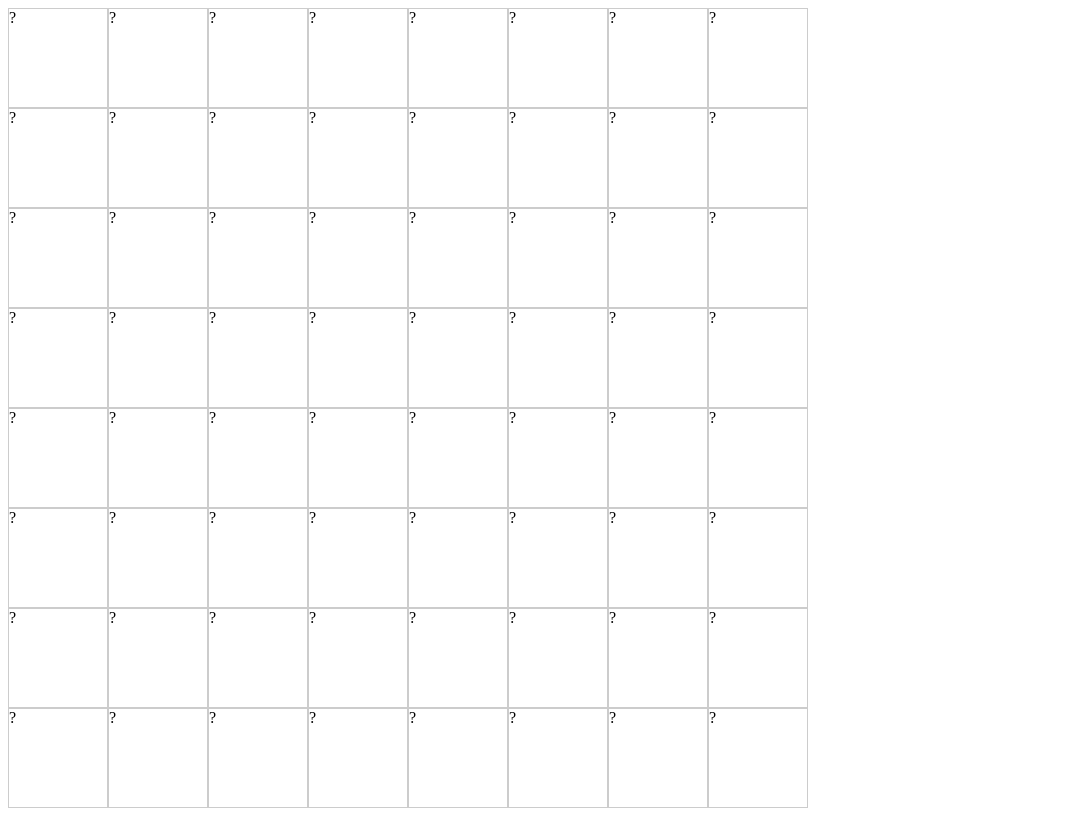
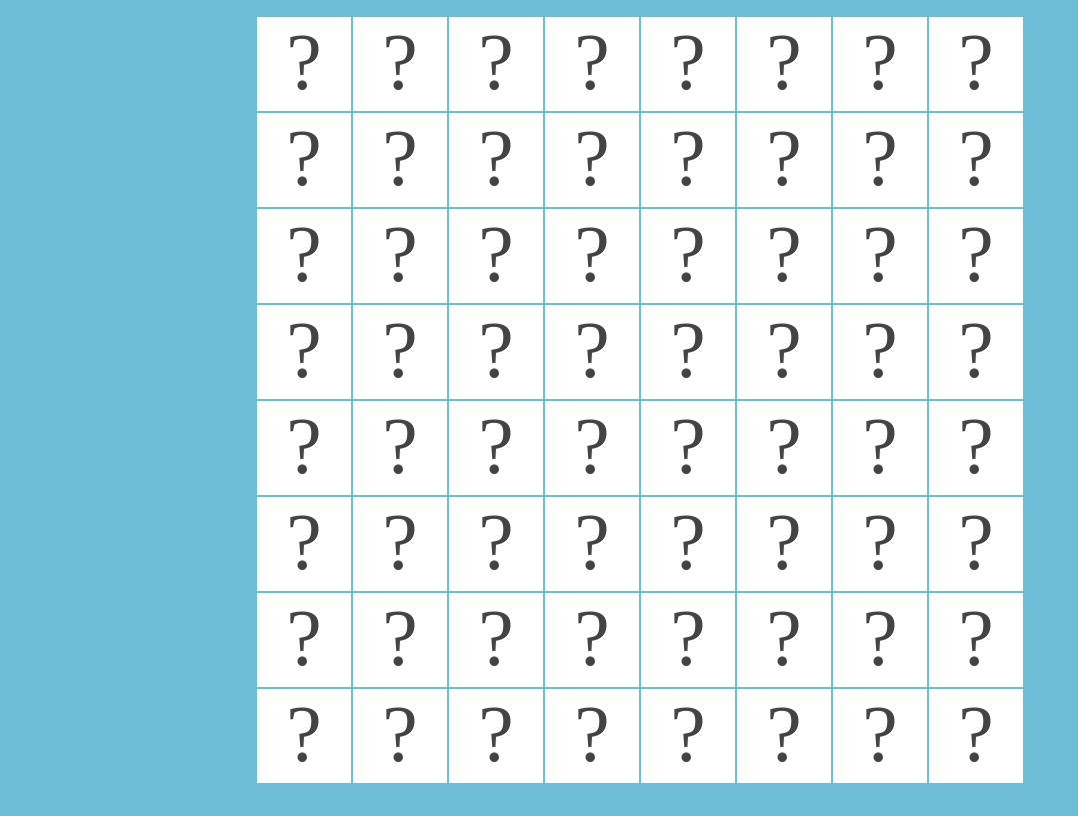
Before and after one commit to mtsandeep/diamond-sweeper, a React app: page / in a window 1280 px wide. Shown: the whole page, without its empty margins (0-1078 px from the left). Built offline with nearby package versions, Linux system fonts and the light colour scheme; the HTML template or start-up script is replaced by a standard one.

Commit message:
restart function after game ends and styling

```diff
--- a/src/components/Arrow/style.scss
+++ b/src/components/Arrow/style.scss
@@ -7,7 +7,6 @@ $ease: linear;
     width: 100%;
     height: auto;
     margin: 0;
-    cursor: pointer;
     overflow: visible;
     polygon {
       transition: all 1s $ease;
--- a/src/components/Cell/index.jsx
+++ b/src/components/Cell/index.jsx
@@ -1,6 +1,7 @@
 import React, { Component } from 'react';
 import PropTypes from 'prop-types';
 import './style.scss';
+import diamondImage from './images/diamond.png';
 
 class Cell extends Component {
   handleClick = () => {
@@ -18,7 +19,7 @@ class Cell extends Component {
     return (
       <div
         className="cell"
-        style={{ width: 'calc(100%/8)' }}
+        style={{ width: 'calc(12%)', height: '12vh' }}
         role="button"
         tabIndex="0"
         onClick={this.handleClick}
@@ -27,7 +28,7 @@ class Cell extends Component {
           <div className="cover">?</div>
         }
         { open && diamond &&
-          <span>diamond</span>
+          <div className="diamond"><img src={diamondImage} alt="Diamond" /></div>
         }
         { this.props.children }
       </div>
--- a/src/components/Cell/style.scss
+++ b/src/components/Cell/style.scss
@@ -1,5 +1,19 @@
 .cell{
-  height: 100px;
   box-sizing: border-box;
-  border: 1px solid #ccc;
+  border: 1px solid #6dbdd6;
+  outline: none;
+  display: flex;
+  background: #fff;
+
+  img{
+    max-width:100%;
+    width:100%;
+    height:100%;
+  }
+  .cover {
+    flex: 1;
+    text-align: center;
+    cursor: pointer;
+    font-size: 10vh;
+  }
 }
--- a/src/containers/home/components/Board/index.jsx
+++ b/src/containers/home/components/Board/index.jsx
@@ -18,6 +18,26 @@ class Board extends Component {
     this.setState({
       cellsArray: this.generateCellsArray(row),
       diamonds: this.generateDiamondPositions(row),
+    });
+  }
+
+  componentDidMount = () => {
+    this.props.componentMethods({
+      restartGame: this.restartGame,
+    });
+  }
+
+  componentWillUnMount = () => {
+    this.props.componentMethods(null);
+  }
+
+  restartGame = () => {
+    const { row } = this.props;
+    this.setState({
+      diamonds: this.generateDiamondPositions(row),
+      diamondSelections: [],
+      selections: [],
+      currentCell: null,
     });
   }
 
@@ -93,10 +113,14 @@ class Board extends Component {
     );
   }
 }
+Board.defaultProps = {
+  componentMethods: () => {},
+};
 
 Board.propTypes = {
   row: PropTypes.number.isRequired,
   onGameOver: PropTypes.func.isRequired,
+  componentMethods: PropTypes.func,
 };
 
 export default Board;
--- a/src/containers/home/components/Board/style.scss
+++ b/src/containers/home/components/Board/style.scss
@@ -1,16 +1,12 @@
 .game-wrapper{
   position: relative;
+  width: 100vh;
+  margin: 2vh auto;
 }
 .board {
   display: flex;
   flex-direction: row;
   flex-wrap: wrap;
-  width: 800px;
+  overflow: hidden;
+  justify-content: center;
 }
-.game-results{
-  background: rgba(255,255,255,0.8);
-  position: absolute;
-  width: 100%;
-  height: 100%;
-  top: 0;
-}
--- a/src/containers/home/index.jsx
+++ b/src/containers/home/index.jsx
@@ -1,5 +1,6 @@
 import React, { Component } from 'react';
 import Board from './components/Board';
+import './style.scss';
 
 class Home extends Component {
   constructor() {
@@ -16,17 +17,28 @@ class Home extends Component {
     });
   }
 
+  handleRestart = () => {
+    this.boardMethods.restartGame();
+    this.setState({
+      gameOver: false,
+    });
+  }
+
   render() {
     return (
       <div className="game-wrapper">
         <Board
           row={8}
           onGameOver={this.handleGameOver}
+          componentMethods={(methods) => { this.boardMethods = methods; }}
         />
         { this.state.gameOver &&
           <section className="game-results">
-            <p>You won</p>
+            <h2>You won</h2>
             <p>Score: {this.state.score}</p>
+            <div className="restart">
+              <button className="btn" onClick={this.handleRestart}>Restart</button>
+            </div>
           </section>
         }
       </div>
--- /dev/null
+++ b/src/containers/home/style.scss
@@ -0,0 +1,17 @@
+html{
+  background: #6dbdd6;
+}
+body {
+  margin: 0;
+  color: #444;
+}
+
+.game-results{
+  background: rgba(255,255,255,0.85);
+  position: absolute;
+  width: 96vh;
+  height: 100%;
+  top: 0;
+  left: 2vh;
+  text-align: center;
+}
--- a/src/index.jsx
+++ b/src/index.jsx
@@ -2,6 +2,7 @@ import React from 'react';
 import { render } from 'react-dom';
 import { AppContainer } from 'react-hot-loader';
 import Home from 'containers/home';
+// import 'normalize.css/normalize.css';
 
 
 const renderApp = () => render(
```
Also changed, not shown: src/components/Cell/images/diamond.png (added).
